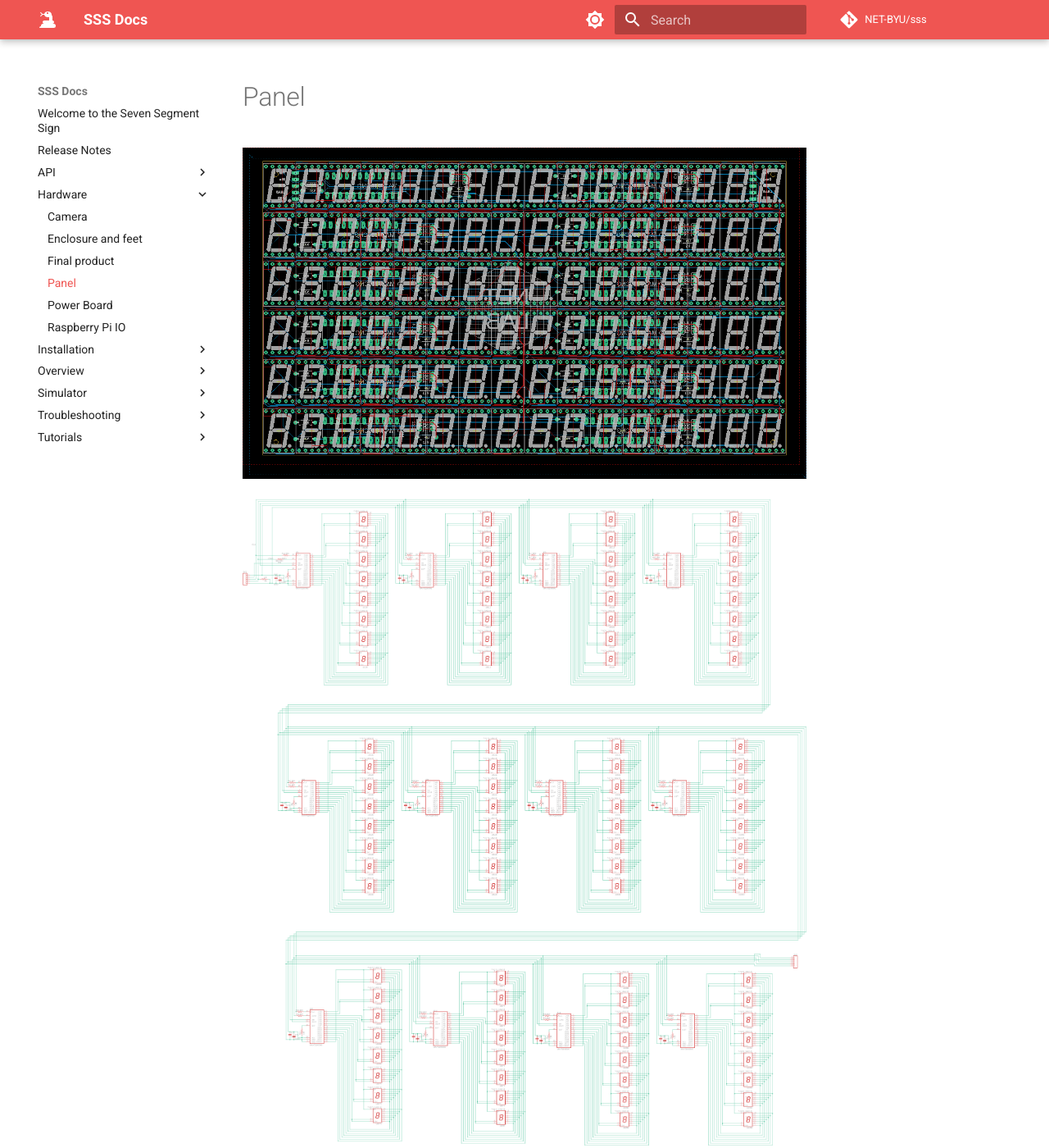
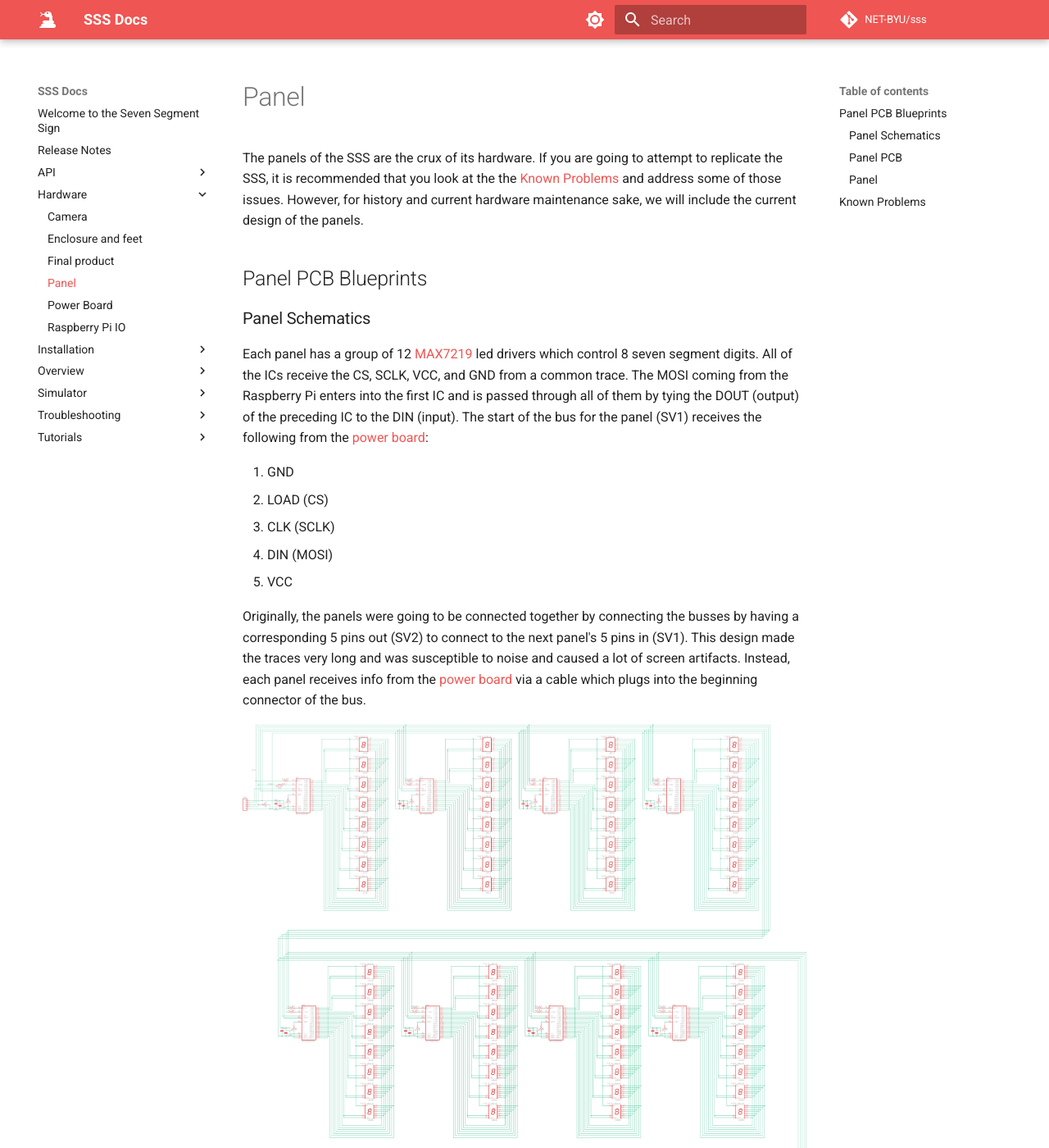
Before and after one commit to NET-BYU/sss, an MkDocs documentation site: the page built from docs/Hardware/Panel.md, in a window 1280 px wide and 1400 px high. Shown: the whole window at 82% size. Built offline with MkDocs 1.6.1 and Material for MkDocs 9.7.7, drawn with Linux system fonts in a browser that asks for light colours; comment, search, counter and statistics services are not loaded; some of the changed text lies outside the part shown.

Commit message:
Panel article

```diff
--- a/docs/Hardware/Panel.md
+++ b/docs/Hardware/Panel.md
@@ -1,5 +1,39 @@
-![panel-pcb-sss](../assets/panel-pcb-sss.png)
+The panels of the SSS are the crux of its hardware. If you are going to attempt to replicate the SSS, it is recommended that you look at the the [Known Problems](#known-problems) and address some of those issues. However, for history and current hardware maintenance sake, we will include the current design of the panels.
+
+## Panel PCB Blueprints
+
+### Panel Schematics
+
+Each panel has a group of 12 [MAX7219](https://www.maximintegrated.com/en/products/power/display-power-control/MAX7219.html) led drivers which control 8 seven segment digits. All of the ICs receive the CS, SCLK, VCC, and GND from a common trace. The MOSI coming from the Raspberry Pi enters into the first IC and is passed through all of them by tying the DOUT (output) of the preceding IC to the DIN (input). The start of the bus for the panel (SV1) receives the following from the [power board](Power%20Board.md):
+
+1. GND
+2. LOAD (CS)
+3. CLK (SCLK)
+4. DIN (MOSI)
+5. VCC
+
+Originally, the panels were going to be connected together by connecting the busses by having a corresponding 5 pins out (SV2) to connect to the next panel's 5 pins in (SV1). This design made the traces very long and was susceptible to noise and caused a lot of screen artifacts. Instead, each panel receives info from the [power board](Power%20Board.md) via a cable which plugs into the beginning connector of the bus.
 
 ![panel-sch-sss](../assets/panel-sch-sss.png)
 
+_**Not shown in schematic:** each SCLK and DIN pin on the IC has a resistor of 200Ω+ between it and the trace. This is a hack and should be dealt with in a future hardware design version._
+
+### Panel PCB
+
+The PCB design is a double-sided board. The backside is where the 12 ICs, 12 resistors, 24 capacitors, and 2 cable headers are mounted. The frontside is where the 96 seven segment LED digits are mounted.
+
+![panel-pcb-sss](../assets/panel-pcb-sss.png)
+
+### Panel
+
+This is the back view of manufactured panel. Note that the SV1 input from the [power board](Power%20Board.md) is on the right hand side of the board and that the set of output pin pads need not be used.
+
 ![panel-sss](../assets/panel-sss.png)
+
+## Known Problems
+
+The current version of the SSS panel is deeply flawed. Among the known problems are:
+
+ - The output pins are not needed
+ - The data and clock traces are very long, thin, and susceptible to noise. Changing the trace widths and paths would be necessary.
+ - Using some sort of differential grounding might also reduce overall board noise.
```
Also changed, not shown: docs/Hardware/Enclosure and feet.md (+1 -1 lines), 1 other file.
